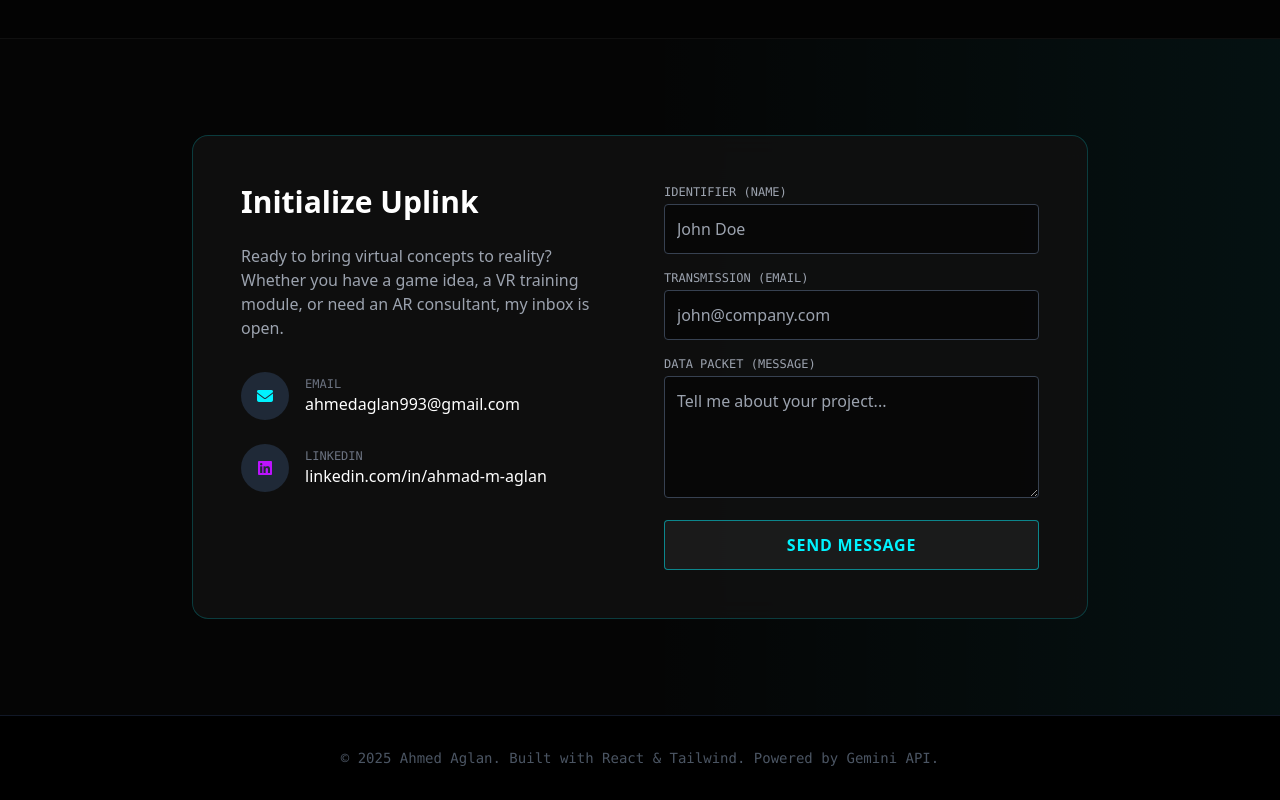
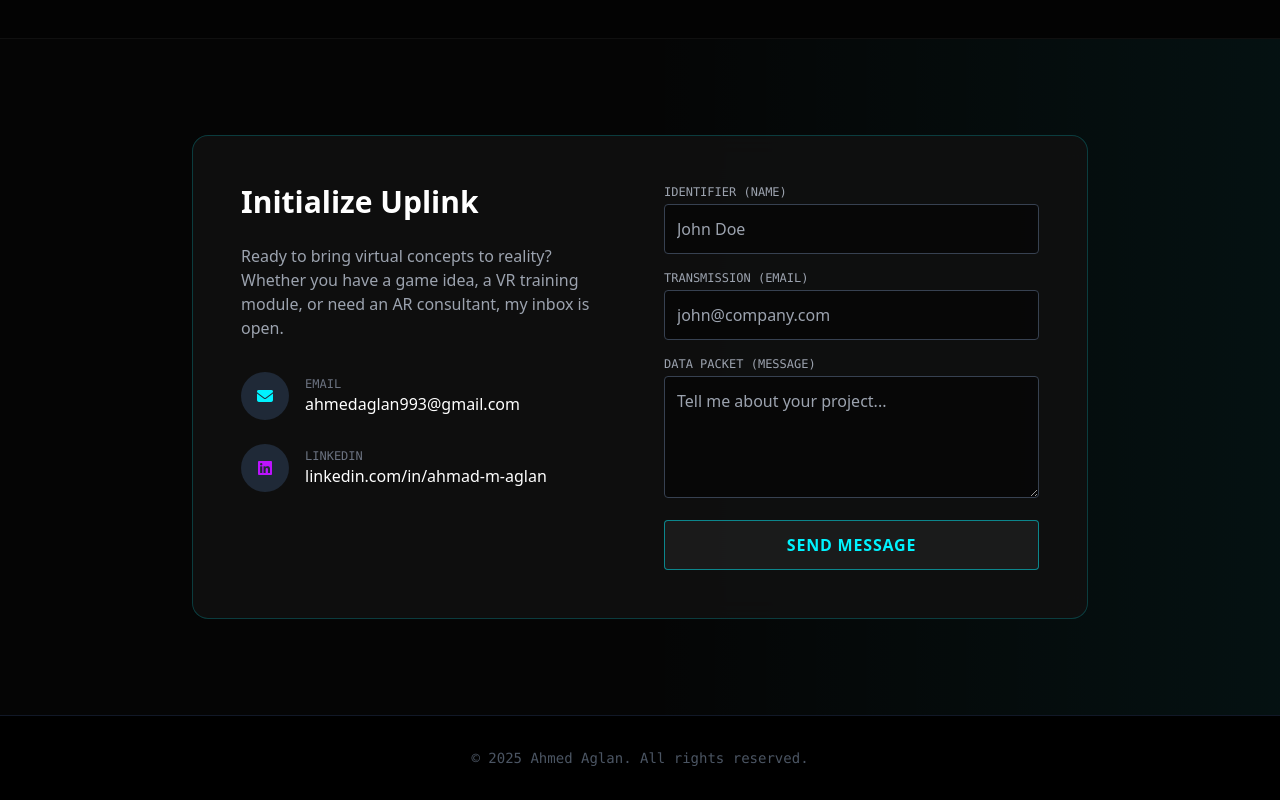
Before and after one commit to AhmedAglan993/Portfolio, a React (Vite) app: page / in a window 1280 px wide. Shown: the part 2843-3643 px from the top of the page. Built offline with nearby package versions, Linux system fonts and the light colour scheme.

Commit message:
Update App.tsx

```diff
--- a/App.tsx
+++ b/App.tsx
@@ -21,7 +21,7 @@ const App: React.FC = () => {
       <footer className="bg-black py-8 border-t border-gray-900">
         <div className="container mx-auto px-6 text-center">
           <p className="text-gray-600 text-sm font-mono">
-            © {new Date().getFullYear()} Ahmed Aglan. Built with React & Tailwind. Powered by Gemini API.
+            © {new Date().getFullYear()} Ahmed Aglan. All rights reserved.
           </p>
         </div>
       </footer >
```
